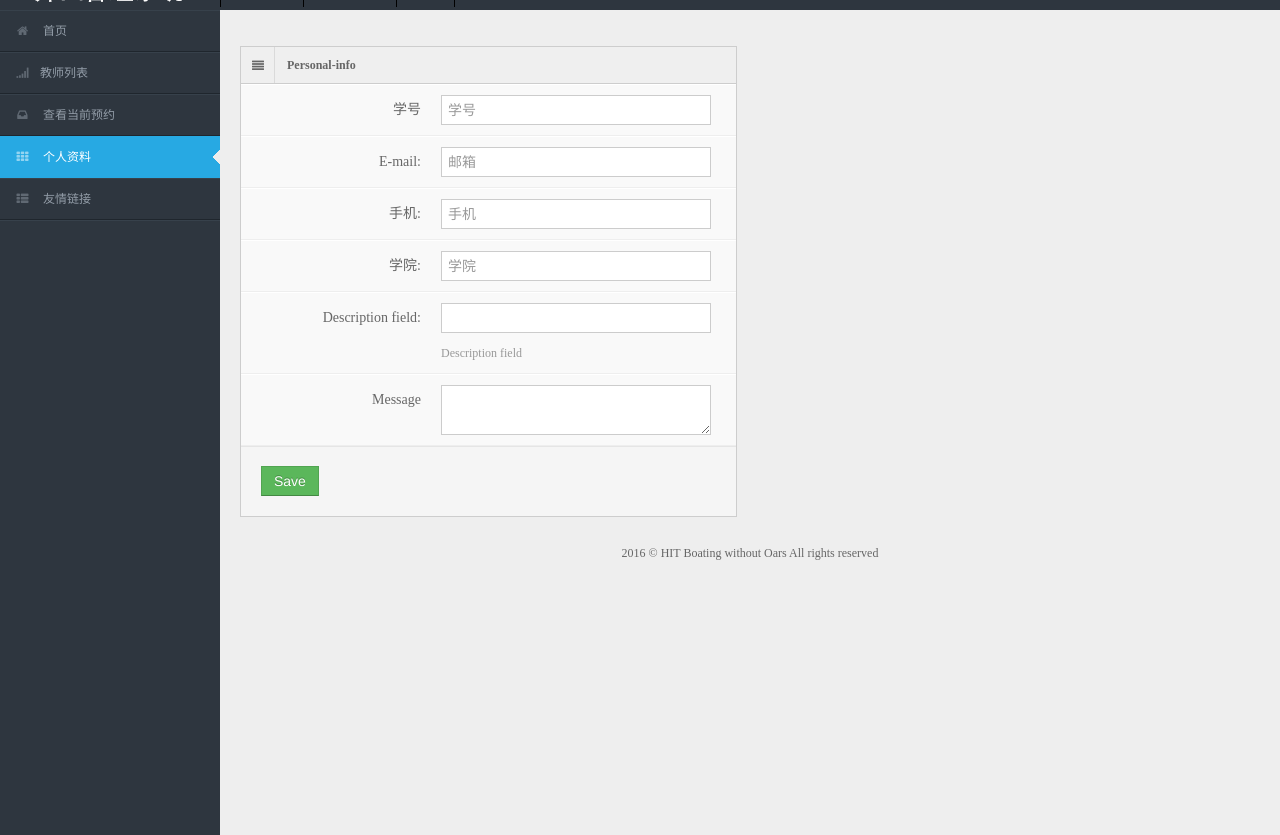
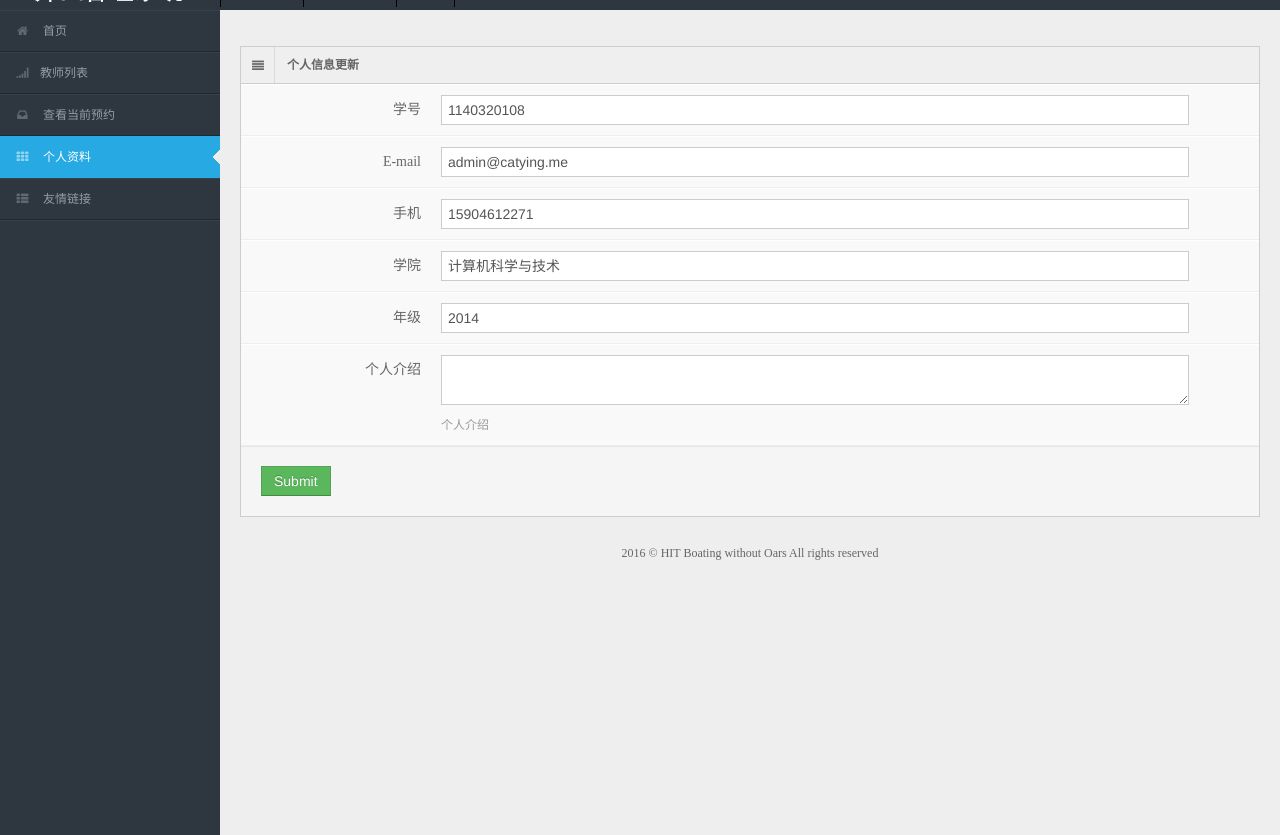
Before and after one commit to CatYing/TeacherManagement, a Django app: a page that uses templates/authentication/update.html in a window 1280 px wide. Shown: the part 31-866 px from the top of the page. Run offline with Django 3.2, Linux system fonts and the light colour scheme; a user stored in the database is signed in; data comes from the database, SQL or seed files in the repository; both versions use the stored data as it was after the commit.

Commit message:
"update"

```diff
--- a/templates/authentication/update.html
+++ b/templates/authentication/update.html
@@ -7,10 +7,10 @@
     <div class="container-fluid">
         <div class="row-fluid">
 
-            <div class="span6">
+            <div class="span12">
                 <div class="widget-box">
                     <div class="widget-title"><span class="icon"> <i class="icon-align-justify"></i> </span>
-                        <h5>Personal-info</h5>
+                        <h5>个人信息更新</h5>
                     </div>
                     <div class="widget-content nopadding">
                         <form method="POST" class="form-horizontal">
@@ -18,51 +18,51 @@
                             <div class="control-group">
                                 <label class="control-label">学号</label>
                                 <div class="controls">
-                                    <input type="text" class="span11" placeholder="学号" name="student_id"/>
+                                    <input type="text" class="span11" value="{{ myuser.studentinfo.student_id }}" name="student_id"/>
                                 </div>
                             </div>
                             <div class="control-group">
-                                <label class="control-label">E-mail:</label>
+                                <label class="control-label">E-mail</label>
                                 <div class="controls">
-                                    <input type="email" class="span11" placeholder="邮箱" name="e_mail"/>
+                                    <input type="email" class="span11" value="{{ myuser.studentinfo.e_mail }}" name="e_mail"/>
                                 </div>
                             </div>
 
                             <div class="control-group">
-                                <label class="control-label">手机:</label>
+                                <label class="control-label">手机</label>
                                 <div class="controls">
-                                    <input type="text" class="span11" placeholder="手机" name="'cellphone"/>
+                                    <input type="text" class="span11" value="{{ myuser.studentinfo.cellphone }}" name="cellphone"/>
                                 </div>
                             </div>
 
                             <div class="control-group">
-                                <label class="control-label">学院:</label>
+                                <label class="control-label">学院</label>
                                 <div class="controls">
-                                    <input type="text" class="span11" placeholder="学院" name="college"/>
+                                    <input type="text" class="span11" value="{{ myuser.studentinfo.college }}" name="college"/>
                                 </div>
                             </div>
 
                             <div class="control-group">
-                                <label class="control-label">Description field:</label>
+                                <label class="control-label">年级</label>
                                 <div class="controls">
-                                    <input type="text" class="span11"/>
-                                    <span class="help-block">Description field</span></div>
+                                    <input type="number" class="span11" value="{{ myuser.studentinfo.grade }}" name="grade"/>
+                                </div>
                             </div>
+
                             <div class="control-group">
-                                <label class="control-label">Message</label>
+                                <label class="control-label">个人介绍</label>
                                 <div class="controls">
-                                    <textarea class="span11"></textarea>
+                                    <textarea class="span11" name="description"></textarea>
+                                    <span class="help-block">个人介绍</span>
                                 </div>
                             </div>
                             <div class="form-actions">
-                                <button type="submit" class="btn btn-success">Save</button>
+                                <input type="submit" class="btn btn-success">
                             </div>
                         </form>
                     </div>
                 </div>
-
             </div>
         </div>
-
-
+    </div>
 {% endblock %}
--- a/templates/website/index.html
+++ b/templates/website/index.html
@@ -57,6 +57,10 @@
 
             </div>
 
+            <div class="span4">
+
+            </div>
+
 
         </div>
     </div>
```
Also changed, not shown: db.sqlite3.
